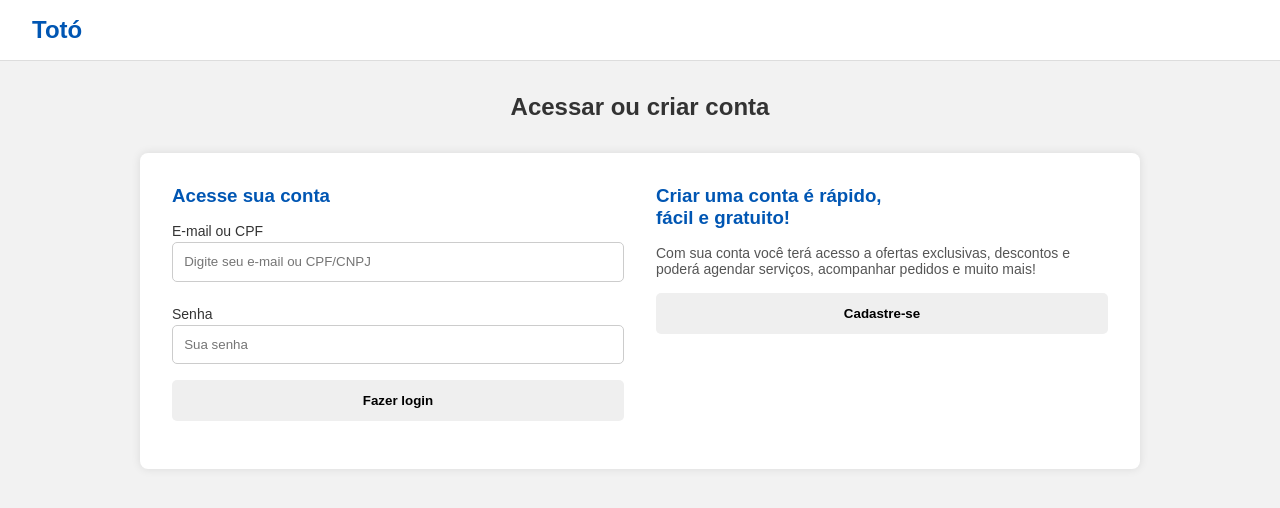
After one commit to LaraKorogix/Site, a Flask app: page /login-cadastro in a window 1280 px wide. The commit adds this page. Shown: the top 508 px of the page. Run offline with Flask 3, Linux system fonts and the light colour scheme.

Commit message:
novos testes

```diff
--- a/main.py
+++ b/main.py
@@ -2,32 +2,45 @@ from flask import Flask, render_template, request, redirect, url_for
 
 app = Flask(__name__)
 
-# Página principal
+# 1. Página inicial redireciona para login-cadastro
+
+
 @app.route('/')
 def index():
-    return render_template('index.html')
+    return redirect(url_for('index'))
 
-# Rota de login (exemplo com teste fixo)
-@app.route('/logar', methods=['POST'])
-def logar():
-    usuario = request.form.get('usuario')
+# 2. Página de login ou criação de conta
+@app.route('/login-cadastro', methods=['GET'])
+def logincadastro():
+    return render_template('login-cadastro.html')
+
+# 3. Página home após login ou cadastro concluído
+@app.route('/home')
+def home():
+    return render_template('home.html')
+
+# 4. Página de formulário de cadastro
+@app.route('/cadastro', methods=['GET'])
+def exibir_cadastro():
+    return render_template('cadastro.html')
+
+# 5. Processa o cadastro e redireciona para home
+@app.route('/registrar', methods=['POST'])
+def registrar():
+    nome = request.form.get('nome')
+    email = request.form.get('email')
+    celular = request.form.get('celular')
+    telefone = request.form.get('telefone')
+    genero = request.form.get('genero')
+    data_nascimento = request.form.get('data_nascimento')
+    cpf = request.form.get('cpf')
     senha = request.form.get('senha')
+    confirmar_senha = request.form.get('confirmar_senha')
+    tipo = request.form.get('tipo')
+    termos = request.form.get('termos')
 
-    # Teste básico de login (temporário)
-    if usuario == 'admin' and senha == '1234':
-        return redirect(url_for('index.html'))
-    else:
-        return "<h1>Login inválido</h1><a href='/'>Voltar</a>"
-
-# Página principal após login
-@app.route('/home')
-def pagina_principal():
-    return render_template('home.html')  # Crie esse arquivo se quiser
-
-# Logout
-@app.route('/logout')
-def logout():
-    return redirect(url_for('index'))
+    print(f"Novo cadastro: {nome}, {email}, {cpf}")
+    return redirect(url_for('home'))
 
 # Executa o servidor
 if __name__ == '__main__':
--- /dev/null
+++ b/static/css/login-cadastro.css
@@ -0,0 +1,114 @@
+* {
+    margin: 0;
+    padding: 0;
+    box-sizing: border-box;
+    font-family: Arial, sans-serif;
+}
+
+body {
+    background-color: #f2f2f2;
+}
+
+.topo {
+    display: flex;
+    justify-content: space-between;
+    padding: 1rem 2rem;
+    background-color: white;
+    border-bottom: 1px solid #ddd;
+}
+
+.logo {
+    font-size: 24px;
+    font-weight: bold;
+    color: #0056b3;
+}
+
+.seguro {
+    font-size: 14px;
+    color: #555;
+}
+
+.container {
+    max-width: 1000px;
+    margin: 2rem auto;
+    text-align: center;
+}
+
+h2 {
+    margin-bottom: 2rem;
+    color: #333;
+}
+
+.painel {
+    display: flex;
+    gap: 2rem;
+    justify-content: center;
+    background-color: #fff;
+    padding: 2rem;
+    border-radius: 8px;
+    box-shadow: 0 0 10px rgba(0,0,0,0.1);
+}
+
+.login-box, .cadastro-box {
+    flex: 1;
+    text-align: left;
+}
+
+.login-box h3,
+.cadastro-box h3 {
+    margin-bottom: 1rem;
+    color: #0056b3;
+}
+
+.login-box label {
+    display: block;
+    margin: 0.5rem 0 0.2rem;
+    font-size: 14px;
+    color: #333;
+}
+
+.login-box input {
+    width: 100%;
+    padding: 0.7rem;
+    border: 1px solid #ccc;
+    border-radius: 5px;
+    margin-bottom: 1rem;
+}
+
+.btn {
+    width: 100%;
+    padding: 0.8rem;
+    border: none;
+    font-weight: bold;
+    border-radius: 5px;
+    cursor: pointer;
+    margin-bottom: 1rem;
+}
+
+.btn-azul {
+    background-color: #0056b3;
+    color: white;
+}
+
+.btn-linha {
+    border: 1px solid #ccc;
+    background-color: white;
+}
+
+.btn-borda {
+    border: 2px solid #0056b3;
+    color: #0056b3;
+    background-color: white;
+}
+
+.esqueci {
+    font-size: 12px;
+    color: #007bff;
+    text-decoration: none;
+}
+
+.cadastro-box p {
+    margin: 1rem 0;
+    font-size: 14px;
+    color: #555;
+}
--- /dev/null
+++ b/templates/login-cadastro.html
@@ -0,0 +1,47 @@
+<!DOCTYPE html>
+<html lang="pt-BR">
+<head>
+    <meta charset="UTF-8">
+    <title>Login ou Cadastro</title>
+    <link rel="stylesheet" href="{{ url_for('static', filename='css/login-cadastro.css') }}">
+    <meta name="viewport" content="width=device-width, initial-scale=1.0">
+</head>
+<body>
+
+    <header class="topo">
+        <div class="logo">Totó</div>
+    </header>
+
+    <main class="container">
+        <h2>Acessar ou criar conta</h2>
+
+        <div class="painel">
+            <!-- Bloco de login -->
+            <div class="login-box">
+                <h3>Acesse sua conta</h3>
+                <label for="email">E-mail ou CPF</label>
+                <input type="text" id="email" placeholder="Digite seu e-mail ou CPF/CNPJ">
+
+                <label for="senha">Senha</label>
+                <input type="password" id="senha" placeholder="Sua senha">
+
+                <!-- Botão de login -->
+                <a href="{{ url_for('home') }}">
+                    <button class="btn">Fazer login</button>
+                </a>
+            </div>
+
+            <!-- Bloco de cadastro -->
+            <div class="cadastro-box">
+                <h3>Criar uma conta é rápido,<br> fácil e gratuito!</h3>
+                <p>Com sua conta você terá acesso a ofertas exclusivas, descontos e poderá agendar serviços, acompanhar pedidos e muito mais!</p>
+                <!-- Botão de cadastro -->
+                <a href="{{ url_for('exibir_cadastro') }}">
+                    <button class="btn">Cadastre-se</button>
+                </a>
+            </div>
+        </div>
+    </main>
+
+</body>
+</html>
```
Also changed, not shown: static/css/cadastro.css (+93 -0 lines), static/css/servicos.css (+82 -0 lines), static/js/script.js (+9 -0 lines), templates/cadastro.html (+68 -137 lines), templates/index.html (+4 -3 lines), templates/servicos.html (+1 -85 lines).
